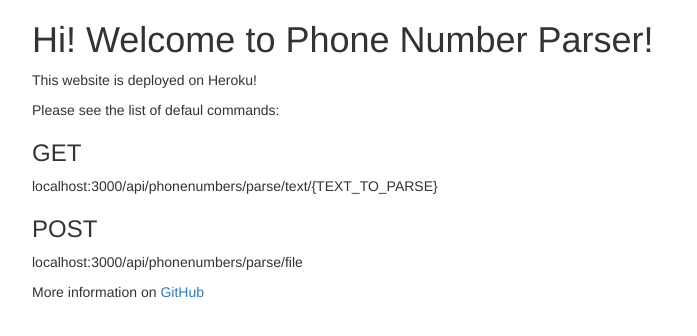
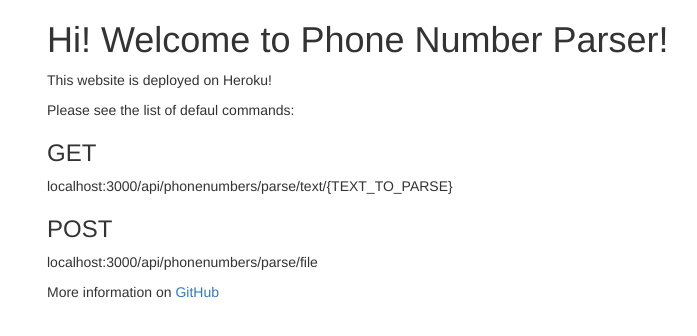
Before and after one commit to alexglazkov9/phonenumberparser-js, a website: page index.html in a window 1280 px wide. Shown: the whole page, without its empty margins (23-720 px from the left). Drawn offline with nearby package versions, Linux system fonts and the light colour scheme.

Commit message:
fixed few things, added info on README

```diff
--- a/index.html
+++ b/index.html
@@ -7,7 +7,6 @@
 </head>
 <body>
     <div class="container">
-        <div class="row">
         <h1>Hi! Welcome to Phone Number Parser!</h1>
         <p>This website is deployed on Heroku!</p>
         <p>Please see the list of defaul commands:</p>
@@ -18,7 +17,6 @@
         <p>localhost:3000/api/phonenumbers/parse/file</p>
 
         <p>More information on <a href="https://github.com/apetov/phonenumberparser-js">GitHub</a></p>
-        </div>
     </div>
 </body>
 </html>
```
Also changed, not shown: README.md.
